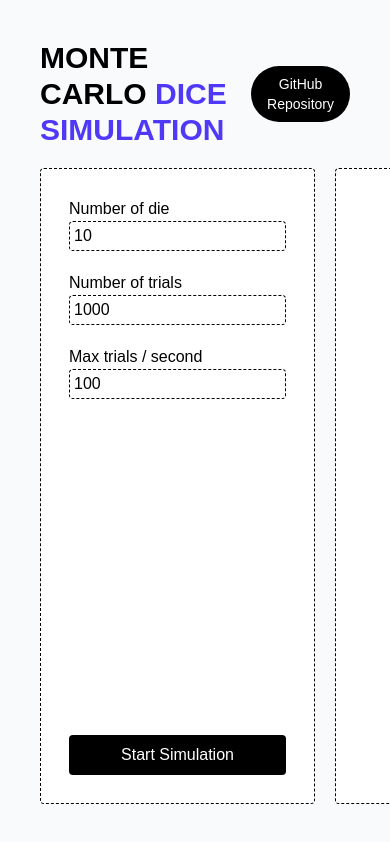
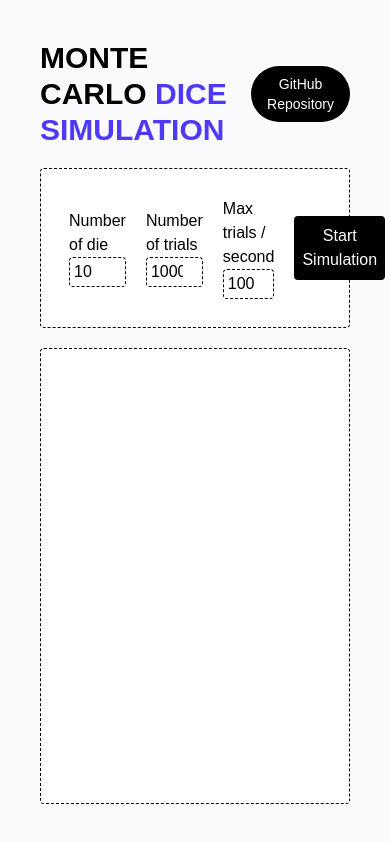
Before and after one commit to vincemaina/monte-carlo-dice-sandbox, a Next.js app: page / in a window 390 px wide. Built offline with nearby package versions, Linux system fonts and the light colour scheme.

Commit message:
feat: add responsive layout

```diff
--- a/src/app/globals.css
+++ b/src/app/globals.css
@@ -11,7 +11,7 @@ body {
 }
 
 label {
-  @apply flex flex-col;
+  @apply flex flex-col w-full;
 }
 
 label > span {
@@ -19,7 +19,7 @@ label > span {
 }
 
 input {
-  @apply border border-dashed bg-white rounded px-1 py-0.5;
+  @apply border border-dashed bg-white rounded px-1 py-0.5 w-full;
 }
 
 button, .button {
--- a/src/app/monte-carlo.tsx
+++ b/src/app/monte-carlo.tsx
@@ -157,12 +157,12 @@ export function MonteCarlo() {
   }
 
   return (
-    <div className="flex flex-grow gap-5">
+    <div className="flex flex-col lg:flex-row flex-grow gap-5">
 
       {/* Config form */}
       <form
         onSubmit={handleFormSubmit}
-        className="border border-dashed bg-white p-7 rounded max-w-[300px] flex flex-col gap-5"
+        className="border border-dashed bg-white p-7 rounded flex lg:flex-col  items-center lg:items-start gap-5"
       >
         <label>
           <span>Number of die</span>
@@ -205,15 +205,17 @@ export function MonteCarlo() {
           />
         </label>
 
+        <div className="ml-auto lg:ml-0 lg:mt-auto">
           {running
-          ? <div className="mt-auto !bg-rose-800 button" onClick={stopSimulation}>
+            ? <div className="!bg-rose-800 button" onClick={stopSimulation}>
               Stop Simulation
             </div>
 
-          : <button id="run-button" type="submit" className="mt-auto">
+            : <button id="run-button" type="submit">
               Start Simulation
             </button>
           }
+        </div>
       </form>
 
       {/* Visualiser */}
```
Lines whose indentation alone changed are shown as unchanged.
